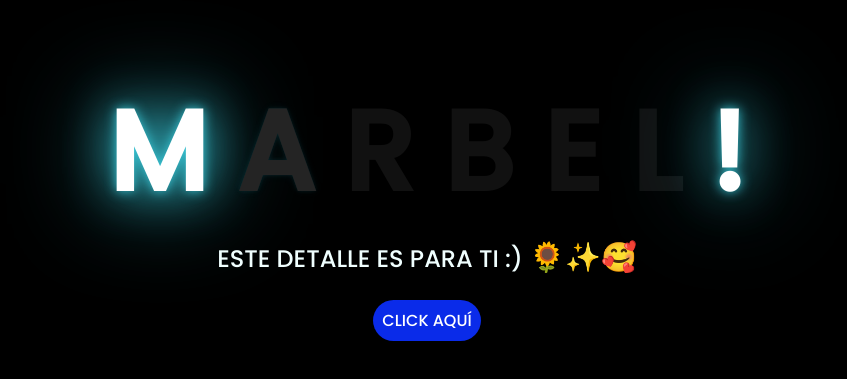
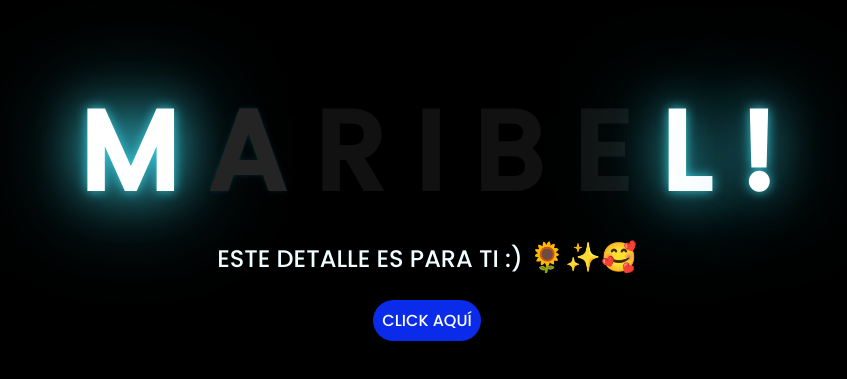
Before and after one commit to IvanBernal14/flores-jhosep, a plain HTML site: page index.html in a window 1280 px wide. Shown: the part 131-510 px from the top of the page, without its empty margins (221-1068 px from the left). Drawn offline with Linux system fonts and the light colour scheme.

Commit message:
Update index.html

```diff
--- a/index.html
+++ b/index.html
@@ -15,6 +15,7 @@
         <span>M</span>
         <span>A</span>
         <span>R</span>
+        <span>I</span>
         <span>B</span>
         <span>E</span>
         <span>L</span>
```
